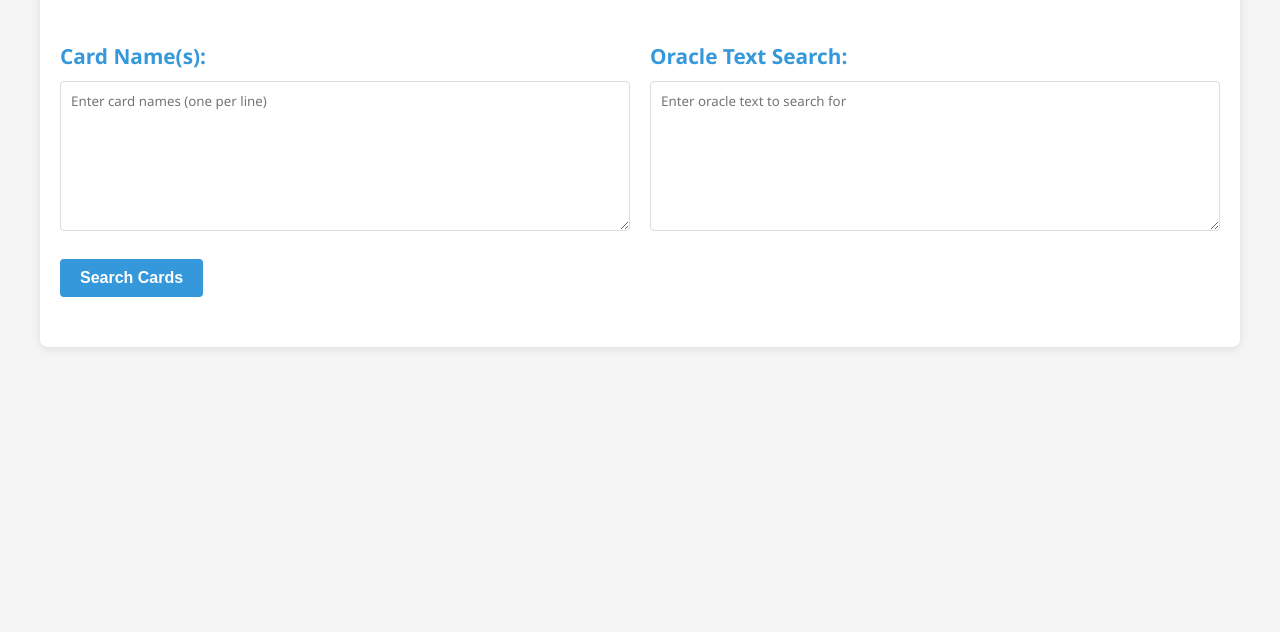
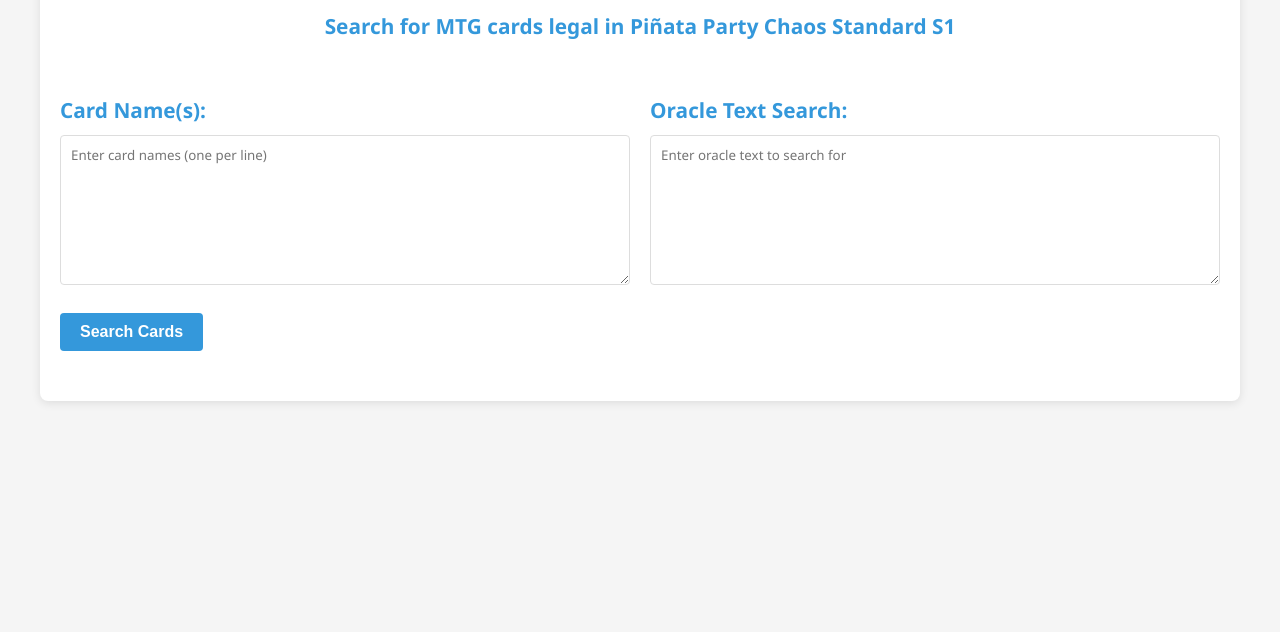
Before and after one commit to AxiomaticAdi/mtg-minos, a plain HTML site: page index.html in a window 1280 px wide. Shown: the part 168-800 px from the top of the page. Drawn offline with Linux system fonts and the light colour scheme.

Commit message:
feat: add subheading

```diff
--- a/index.html
+++ b/index.html
@@ -133,6 +133,7 @@
 		<div class="top-container">
 			<header>
 				<h2>Minos</h2>
+				<h3>Search for MTG cards legal in Piñata Party Chaos Standard S1</h3>
 			</header>
 			<div id="demo">
 				<div class="search-section">
```
